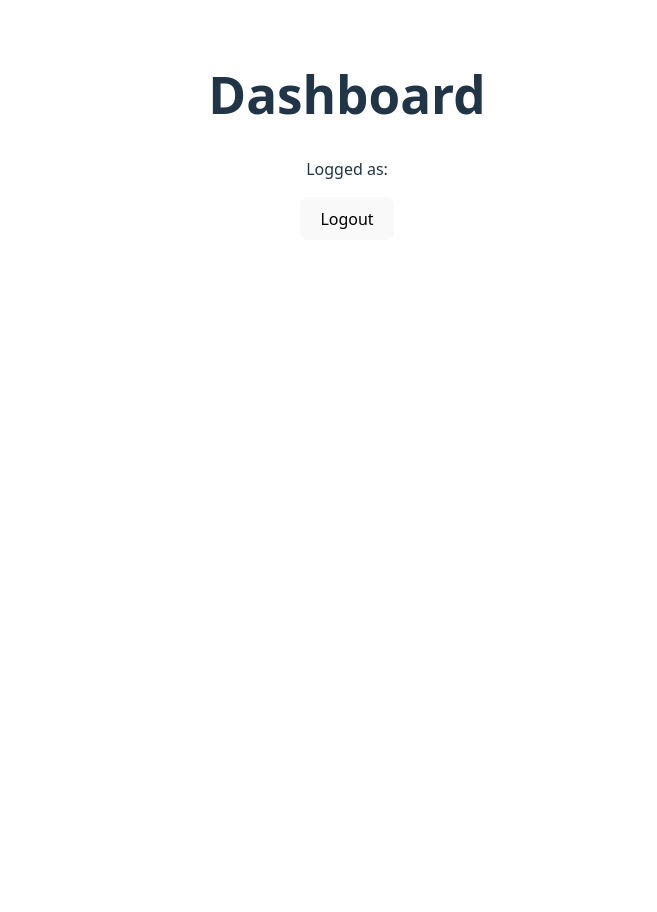
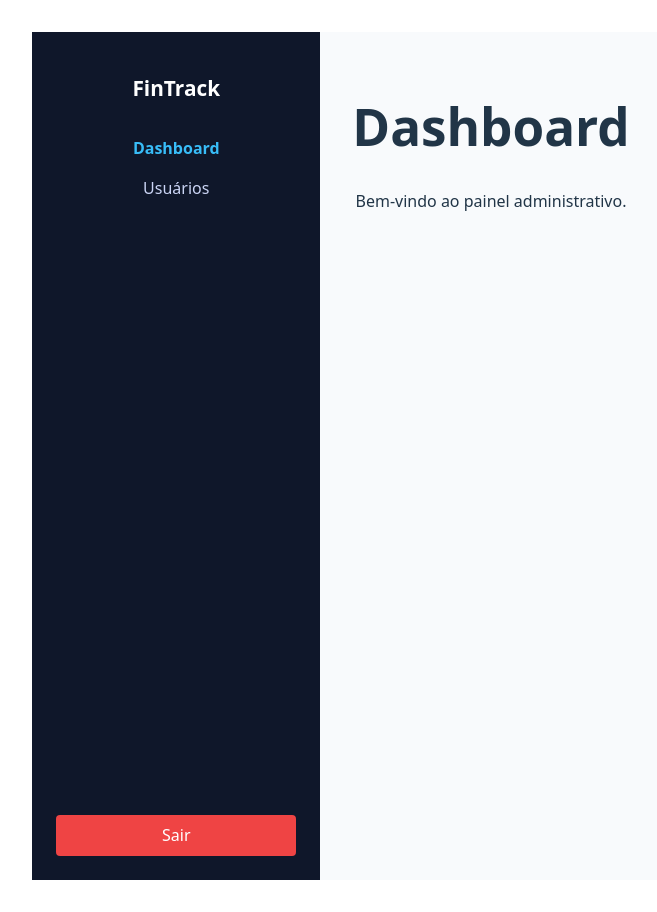
Before and after one commit to fcrbr/Enterprise-level, a Vue app: page /dashboard in a window 1280 px wide. Shown: the whole page, without its empty margins (293-950 px from the left). Built offline with nearby package versions, Linux system fonts and the light colour scheme; sample sign-in values are in the browser's storage; what axios-mock-adapter would draw is missing.

Commit message:
feat: add corporate dashboard layout with sidebar, auth and logout

```diff
--- /dev/null
+++ b/src/components/Sidebar.vue
@@ -0,0 +1,69 @@
+<script setup lang="ts">
+import { useAuthStore } from '../stores/auth.store'
+import { useRouter } from 'vue-router'
+
+const auth = useAuthStore()
+const router = useRouter()
+
+function logout() {
+  auth.logout()
+  router.push('/login')
+}
+</script>
+
+<template>
+  <aside class="sidebar">
+    <h2 class="logo">FinTrack</h2>
+
+    <nav>
+      <router-link to="/dashboard">Dashboard</router-link>
+      <router-link to="/users">Usuários</router-link>
+    </nav>
+
+    <button class="logout" @click="logout">
+      Sair
+    </button>
+  </aside>
+</template>
+
+<style scoped>
+.sidebar {
+  width: 240px;
+  background: #0f172a;
+  color: #fff;
+  height: 100vh;
+  padding: 1.5rem;
+  display: flex;
+  flex-direction: column;
+}
+
+.logo {
+  font-size: 1.3rem;
+  margin-bottom: 2rem;
+}
+
+nav {
+  flex: 1;
+}
+
+a {
+  display: block;
+  color: #cbd5f5;
+  text-decoration: none;
+  margin-bottom: 1rem;
+}
+
+a.router-link-active {
+  color: #38bdf8;
+  font-weight: bold;
+}
+
+.logout {
+  background: #ef4444;
+  border: none;
+  color: white;
+  padding: 0.6rem;
+  cursor: pointer;
+  border-radius: 4px;
+}
+</style>
--- /dev/null
+++ b/src/components/Topbar.vue
@@ -0,0 +1,23 @@
+<script setup lang="ts">
+defineProps<{
+  collapsed: boolean
+  toggle: () => void
+}>()
+</script>
+
+<template>
+  <header
+    class="h-14 bg-white border-b flex items-center px-4 justify-between"
+  >
+    <button
+      @click="toggle"
+      class="p-2 rounded hover:bg-gray-100"
+    >
+      ☰
+    </button>
+
+    <div class="font-medium">
+      Dashboard
+    </div>
+  </header>
+</template>
--- /dev/null
+++ b/src/layouts/DefaultLayout.vue
@@ -0,0 +1,26 @@
+<script setup lang="ts">
+import Sidebar from '../components/Sidebar.vue'
+</script>
+
+<template>
+  <div class="container">
+    <Sidebar />
+
+    <main class="content">
+      <router-view />
+    </main>
+  </div>
+</template>
+
+<style scoped>
+.container {
+  display: flex;
+  min-height: 100vh;
+}
+
+.content {
+  flex: 1;
+  padding: 2rem;
+  background: #f8fafc;
+}
+</style>
--- a/src/router/index.ts
+++ b/src/router/index.ts
@@ -1,6 +1,7 @@
 import { createRouter, createWebHistory } from 'vue-router'
 import LoginView from '../views/LoginView.vue'
 import DashboardView from '../views/DashboardView.vue'
+import DefaultLayout from '../layouts/DefaultLayout.vue'
 import { useAuthStore } from '../stores/auth.store'
 
 const routes = [
@@ -8,14 +9,30 @@ const routes = [
     path: '/',
     redirect: '/login'
   },
+
   {
     path: '/login',
+    name: 'login',
     component: LoginView
   },
+
   {
-    path: '/dashboard',
-    component: DashboardView,
-    meta: { requiresAuth: true }
+    path: '/',
+    component: DefaultLayout,
+    meta: { requiresAuth: true },
+    children: [
+      {
+        path: 'dashboard',
+        name: 'dashboard',
+        component: DashboardView
+      }
+
+      // futuras rotas
+      // {
+      //   path: 'users',
+      //   component: UsersView
+      // }
+    ]
   }
 ]
 
@@ -28,7 +45,7 @@ router.beforeEach((to) => {
   const auth = useAuthStore()
 
   if (to.meta.requiresAuth && !auth.isAuthenticated) {
-    return '/login'
+    return { name: 'login' }
   }
 })
 
--- a/src/stores/auth.store.ts
+++ b/src/stores/auth.store.ts
@@ -1,47 +1,23 @@
 import { defineStore } from 'pinia'
-import { ref, computed } from 'vue'
-import api from '../services/api'
 
-type User = {
-  name: string
-}
+export const useAuthStore = defineStore('auth', {
+  state: () => ({
+    token: localStorage.getItem('token') as string | null
+  }),
 
-export const useAuthStore = defineStore('auth', () => {
-  const user = ref<User | null>(
-    JSON.parse(localStorage.getItem('user') || 'null')
-  )
+  getters: {
+    isAuthenticated: (state) => !!state.token
+  },
 
-  const token = ref<string | null>(
-    localStorage.getItem('token')
-  )
+  actions: {
+    login(token: string) {
+      this.token = token
+      localStorage.setItem('token', token)
+    },
 
-  const isAuthenticated = computed(() => !!token.value)
-
-async function login(email: string, password: string) {
-  const response = await api.post('/login', { email, password })
-
-  token.value = response.data.token
-  user.value = response.data.user
-
-  if (token.value) {
-    localStorage.setItem('token', token.value)
-    localStorage.setItem('user', JSON.stringify(user.value))
-  }
-}
-
-  function logout() {
-    user.value = null
-    token.value = null
-
-    localStorage.removeItem('user')
-    localStorage.removeItem('token')
-  }
-
-  return {
-    user,
-    token,
-    isAuthenticated,
-    login,
-    logout
+    logout() {
+      this.token = null
+      localStorage.removeItem('token')
+    }
   }
 })
--- a/src/views/DashboardView.vue
+++ b/src/views/DashboardView.vue
@@ -5,16 +5,8 @@ const auth = useAuthStore();
 </script>
 
 <template>
-  <div class="min-h-screen p-6">
-    <h1 class="text-2xl font-bold mb-4">Dashboard</h1>
-
-    <p class="mb-4">Logged as: {{ auth.user?.email }}</p>
-
-    <button
-      class="bg-red-600 text-white px-4 py-2 rounded"
-      @click="auth.logout()"
-    >
-      Logout
-    </button>
+  <div>
+    <h1>Dashboard</h1>
+    <p>Bem-vindo ao painel administrativo.</p>
   </div>
 </template>
```
